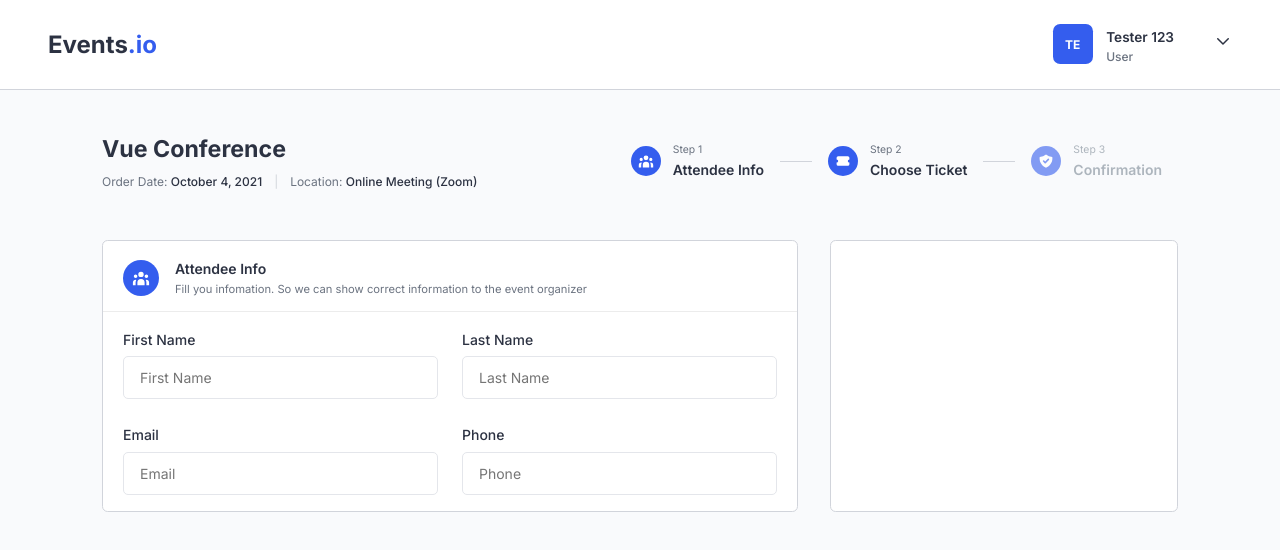
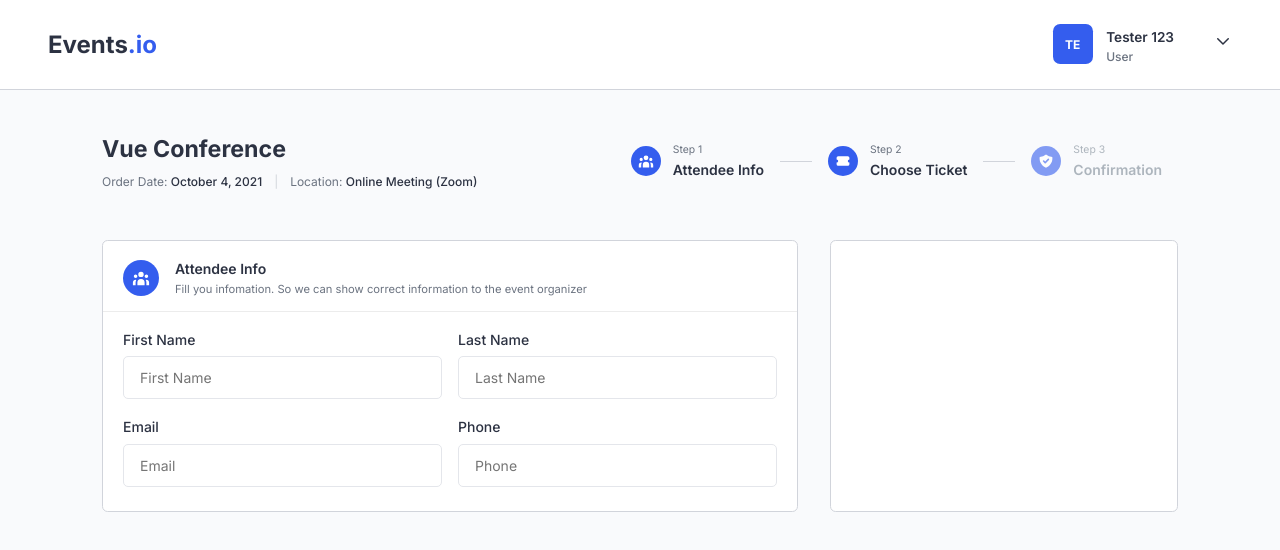
Before and after one commit to Erik3010/events.io, a React (Create React App) app: page /registration in a window 1280 px wide. Shown: the top 550 px of the page. Built offline with nearby package versions, Linux system fonts and the light colour scheme.

Commit message:
feat(style): change spacing

```diff
--- a/src/pages/Registration/registration.module.scss
+++ b/src/pages/Registration/registration.module.scss
@@ -121,10 +121,11 @@
           }
         }
         &-body {
+          padding-bottom: 0.5rem;
           .registration-form {
             display: grid;
             grid-template-columns: repeat(2, 1fr);
-            gap: 1.5rem;
+            gap: 1rem;
           }
         }
       }
```
